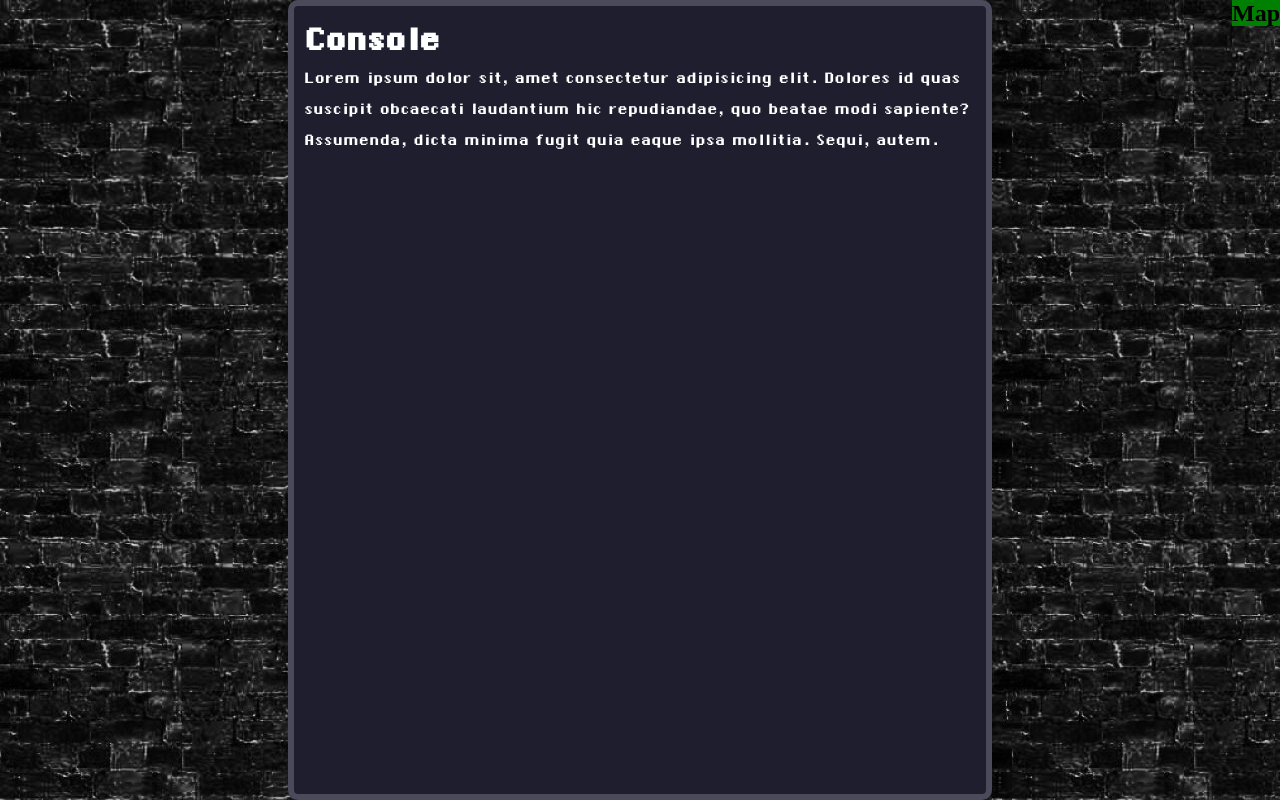
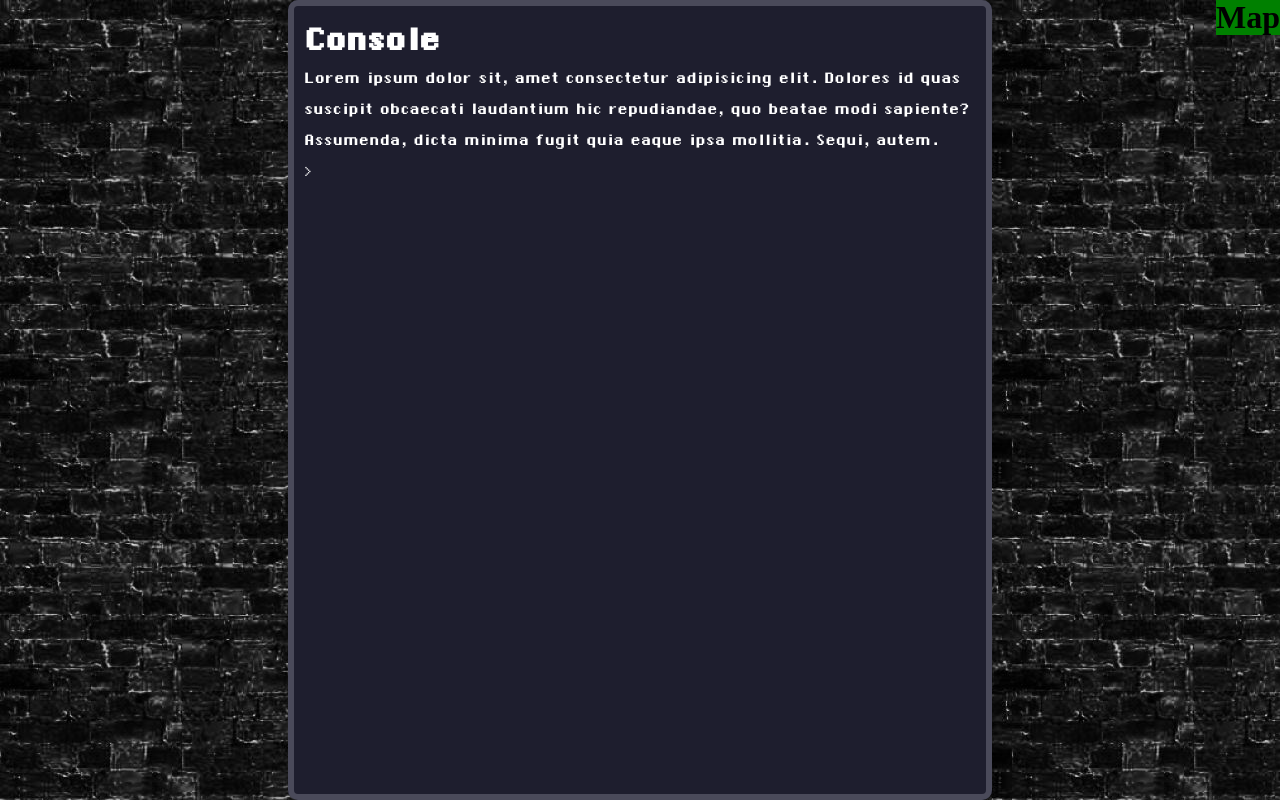
Before and after one commit to utsav-bhandari/text-adventure-v2, a React (Vite) app: page / in a window 1280 px wide. Built offline with nearby package versions, Linux system fonts and the light colour scheme.

Commit message:
command prompt added (no functionality)

```diff
--- a/src/components/Console.tsx
+++ b/src/components/Console.tsx
@@ -1,6 +1,10 @@
+import { useRef } from "react";
+
 function Console() {
+    const promptRef = useRef<HTMLInputElement>(null);
+
     return (
-        <div className="console">
+        <div className="console" onClick={() => promptRef.current?.focus()}>
             <h1>Console</h1>
             <p>
                 Lorem ipsum dolor sit, amet consectetur adipisicing elit.
@@ -8,9 +12,17 @@ function Console() {
                 quo beatae modi sapiente? Assumenda, dicta minima fugit quia
                 eaque ipsa mollitia. Sequi, autem.
             </p>
-            <p style={{ width: 400, height: 400 }}></p>
-            <p style={{ width: 400, height: 400 }}></p>
-            <p style={{ width: 400, height: 400 }}></p>
+            <form onSubmit={(e) => e.preventDefault()}>
+                <span className="command-wrapper">
+                    <input
+                        ref={promptRef}
+                        name="command"
+                        type="text"
+                        autoCorrect="off"
+                        autoComplete="off"
+                    />
+                </span>
+            </form>
         </div>
     );
 }
--- a/src/components/Map.tsx
+++ b/src/components/Map.tsx
@@ -1,8 +1,8 @@
 function Map() {
     return (
-        <section className="map">
+        <div className="map">
             <h1>Map</h1>
-        </section>
+        </div>
     );
 }
 
--- a/src/styles/index.css
+++ b/src/styles/index.css
@@ -41,6 +41,20 @@ main {
     display: none !important;
 }
 
+.console input {
+    all: unset;
+    flex: 1;
+}
+
+.command-wrapper {
+    display: flex;
+    gap: 10px;
+}
+
+.command-wrapper::before {
+    content: "> ";
+}
+
 .map {
     background-color: green;
     position: fixed;
```
